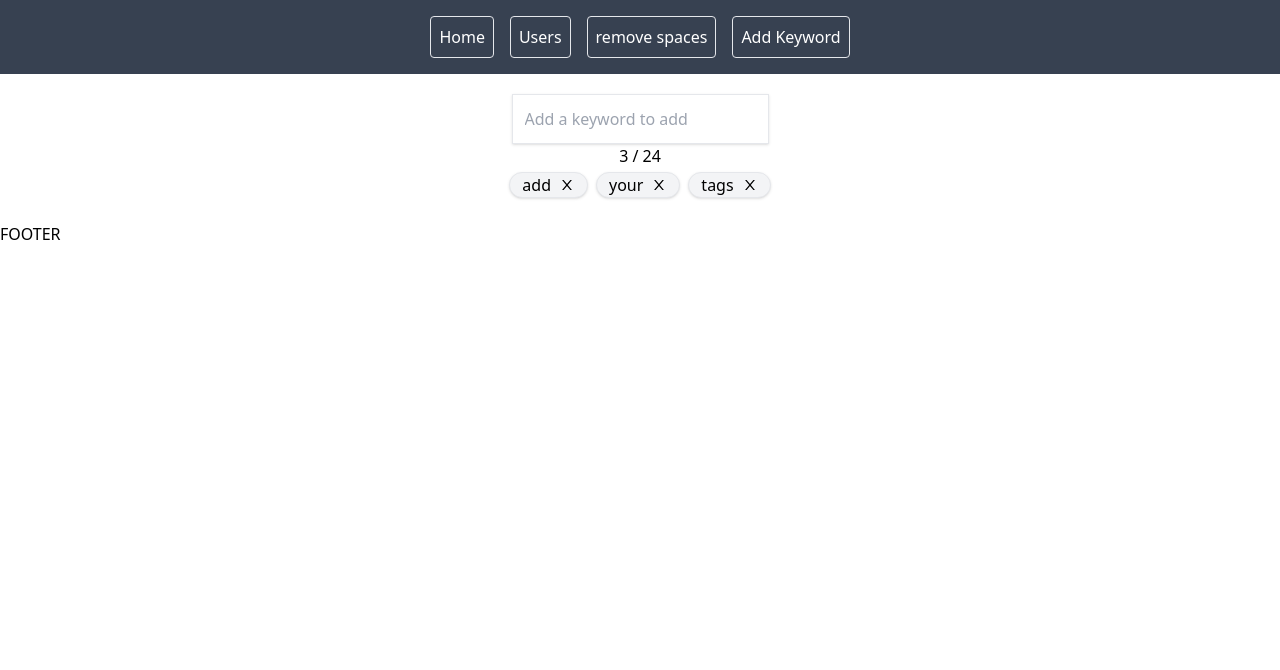
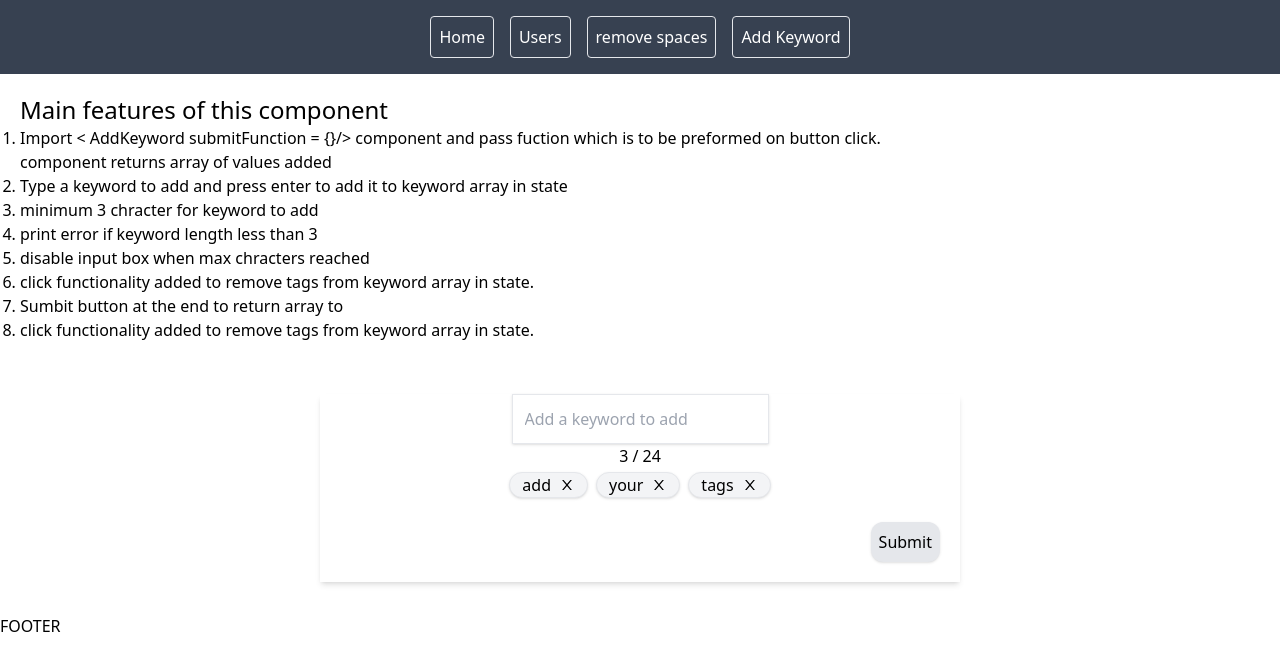
Before and after one commit to ZianEjaz/e-commerce-components, a React (Create React App) app: page /addkeyword in a window 1280 px wide. Shown: the top 670 px of the page. Built offline with nearby package versions, Linux system fonts and the light colour scheme.

Commit message:
completed add keyword component and created addkeyword homepage.

```diff
--- a/src/App.js
+++ b/src/App.js
@@ -10,7 +10,7 @@ import Footer from './components/footer';
 import Home from './components/home';
 import Users from './components/users/users';
 import RemoveSpaces from './components/remove-spaces/remove-spaces';
-import AddKeyword from './components/add-keyword/AddKeyword'
+import AddKeywordHome from './components/add-keyword/addKeywordHome'
 
 
 export default function App() {
@@ -19,7 +19,7 @@ export default function App() {
     <Router>
       <Header />
       <Routes>
-      <Route path="/addkeyword" element={< AddKeyword />} />
+      <Route path="/addkeyword" element={< AddKeywordHome />} />
         <Route path="/removespaces" element={< RemoveSpaces />} />
         <Route path="/users" element={< Users />} />
         <Route index element={<Home />} />
--- a/src/components/add-keyword/AddKeyword.js
+++ b/src/components/add-keyword/AddKeyword.js
@@ -1,11 +1,14 @@
 import React, { Component } from 'react'
-import KeywordBlock from './keywordBlock'
+import KeywordArrayToBubbles from './keywordArrayToBubbles'
+
+
 
 export class AddKeyword extends Component {
   state = {
     value: "",
     keywordArray: ["add", "your", "tags"],
-    errorMessage : undefined
+    errorMessage: undefined,
+    maxKeywords: 24
   }
 
   addKeyword = (event) => {
@@ -39,27 +42,36 @@ export class AddKeyword extends Component {
     })
   }
 
+returnComponentValue = ()=>{
+  this.props.submitFunction(this.state.keywordArray)
+}
+
   render() {
 
     return (
-      <div className='text-center p-5'>
+      <div className='text-center mx-auto'>
+
         <input
           type="text"
-          className={`border shadow p-3`}
+          className={`border shadow p-3 ${this.state.keywordArray.length === this.state.maxKeywords ? "cursor-not-allowed" : null}`}
           placeholder='Add a keyword to add'
           onKeyPress={this.addKeyword}
-          disabled={this.state.keywordArray.length >= 24}
+          disabled={this.state.keywordArray.length === this.state.maxKeywords}
           value={this.state.value}
           onChange={(event) => this.setState({ value: event.target.value })} />
         <div className='text-red-300'>
           {this.state.errorMessage}
         </div>
         <p
-          className={`text-${this.state.keywordArray.length >= 24 ?
+          className={`text-${this.state.keywordArray.length >= this.state.maxKeywords ?
             "red-600" :
-            "black"}`}>{this.state.keywordArray.length} / 24
+            "black"}`}>{this.state.keywordArray.length} / {this.state.maxKeywords}
         </p>
-        < KeywordBlock keywords={this.state.keywordArray} handleDeletion={this.handleDeletion} />
+        < KeywordArrayToBubbles keywords={this.state.keywordArray} handleDeletion={this.handleDeletion} />
+        <div className='text-right'>
+          <button className='m-5 p-2 bg-gray-200 rounded-xl shadow' onClick={this.returnComponentValue}>Submit</button>
+        </div>
+
       </div>
     )
   }
--- /dev/null
+++ b/src/components/add-keyword/addKeywordHome.js
@@ -0,0 +1,29 @@
+import React from 'react'
+import AddKeyword from './addKeyword'
+import KeywordFeatures from './keywordFeatures'
+
+const AddKeywordHome = () => {
+
+  const updateKeyword = (value) => {
+    console.log(value)
+
+  }
+
+
+
+
+  return (
+    <div className='flex flex-wrap justify-center'>
+      <div className='w-full'>
+      < KeywordFeatures />
+      </div>
+
+      <div className='m-8 shadow-md w-full md:w-1/2'>
+        < AddKeyword submitFunction = {updateKeyword}/>
+      </div>
+
+    </div>
+  )
+}
+
+export default AddKeywordHome
--- a/src/components/add-keyword/keywordBlock.js
+++ b/src/components/add-keyword/keywordArrayToBubbles.js
@@ -1,7 +1,7 @@
 import React from 'react';
 import { AiOutlineClose } from "react-icons/ai";
 
-const KeywordBlock = (props) => {
+const keywordArrayToBubbles = (props) => {
 
 
 
@@ -27,4 +27,4 @@ const KeywordBlock = (props) => {
     )
 }
 
-export default KeywordBlock
+export default keywordArrayToBubbles
--- /dev/null
+++ b/src/components/add-keyword/keywordFeatures.js
@@ -0,0 +1,28 @@
+import React from 'react'
+
+function KeywordFeatures() {
+  return (
+    <div className='p-5'>
+        <h1 className='text-2xl text-left'> Main features of this component</h1>
+        <ol className='list-decimal text-left'>
+          <li>{`Import < AddKeyword submitFunction = {}/> component and pass fuction which is to be preformed on button click.
+          `}<br />
+          component returns array of values added
+          </li>
+            <li>Type a keyword to add and press enter to add it to keyword array in state</li>
+            <li>minimum 3 chracter for keyword to add</li>
+            <li>print error if keyword length less than 3 </li>
+            <li>disable input box when max chracters reached</li>
+            <li>click functionality added to remove tags from keyword array in state. </li>
+            <li>Sumbit button at the end to return array to </li>
+            <li>click functionality added to remove tags from keyword array in state. </li>
+        </ol>
+
+
+
+
+    </div>
+  )
+}
+
+export default KeywordFeatures
--- a/src/components/home.js
+++ b/src/components/home.js
@@ -1,9 +1,9 @@
 import React from "react";
-
 
 const Home = () => {
   return (
     <div>
+
     </div>
   );
 };
```
